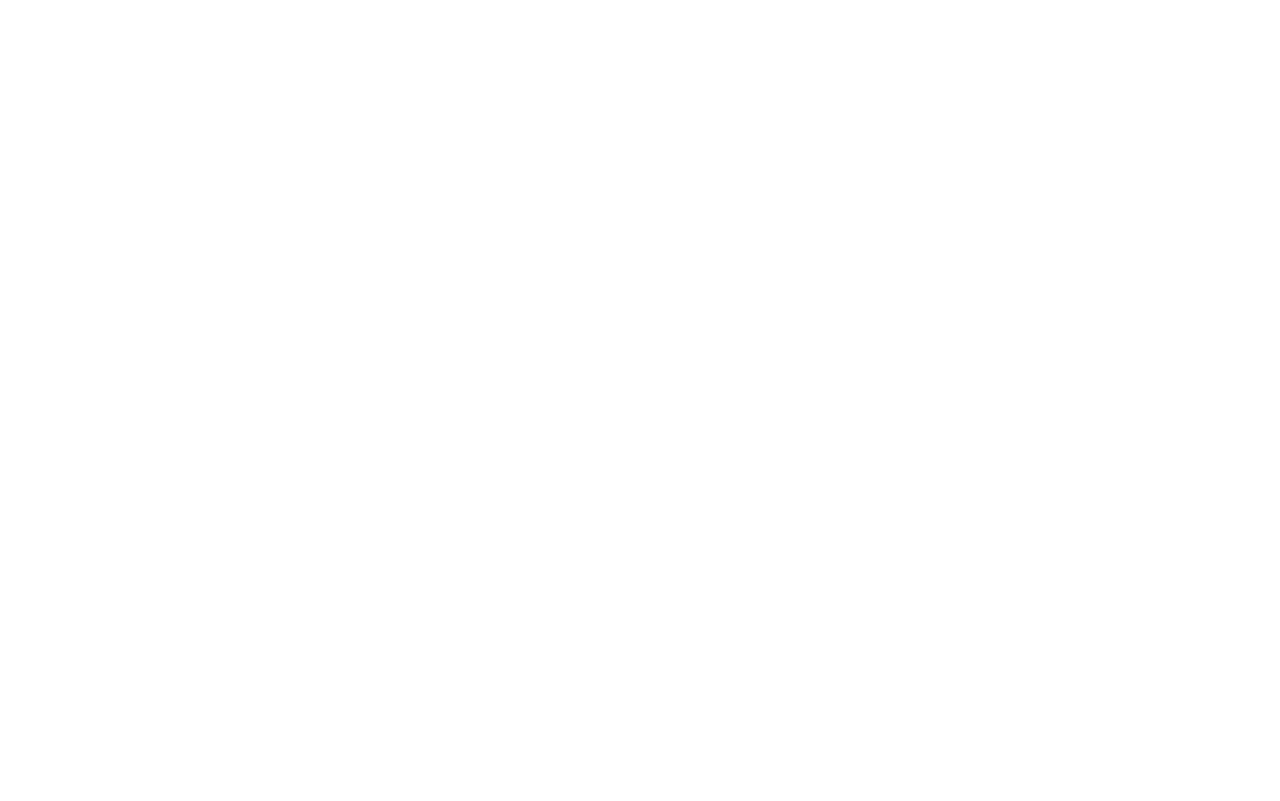
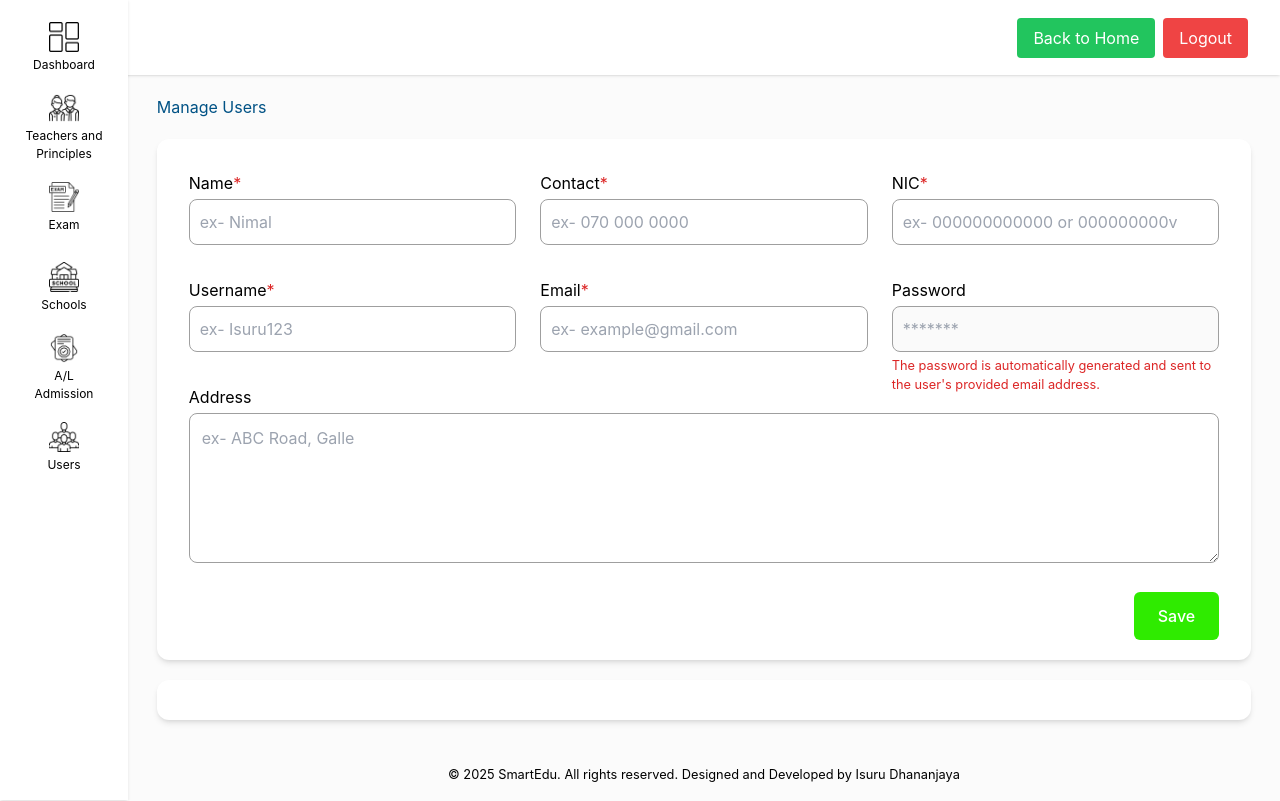
Before and after one commit to Dhananjaya1321/SmartEduWebFrontend, a React (Create React App) app: page /zonal-education-offices-admin/manage-users in a window 1280 px wide. Before the commit this address had no page. Built offline with nearby package versions, Linux system fonts and the light colour scheme.

Commit message:
ZMoEUser was created

```diff
--- a/src/App.tsx
+++ b/src/App.tsx
@@ -19,6 +19,7 @@
 import {MEoMAdminDashboard} from "./view/pages/MoE/MEoMAdminDashboard/MEoMAdminDashboard";
 import {MoEUser} from "./view/pages/MoE/MoEUser/MoEUser";
 import {PMoEUser} from "./view/pages/PMoE/PMoEUser/PMoEUser";
+import {ZMoEUser} from "./view/pages/ZEoM/ZMoEUser/ZMoEUser";
 
 
 function AppContent() {
@@ -37,6 +38,7 @@
             </Route>
             <Route path="/zonal-education-offices-admin" element={<ZEoMAdminPage/>}>
                 <Route index element={<ZEoMAdminDashboard/>}/>
+                <Route path="manage-users" element={<ZMoEUser/>}/>
             </Route>
             <Route path="/provincial-education-offices-admin" element={<PEoMAdminPage/>}>
                 <Route index element={<PEoMAdminDashboard/>}/>
--- /dev/null
+++ b/src/view/pages/ZEoM/ZMoEUser/ZMoEUser.tsx
@@ -0,0 +1,93 @@
+import React from "react";
+import {TextField} from "../../../component/TextField/TextField";
+import {TextArea} from "../../../component/TextArea/TextArea";
+import {Button} from "../../../component/Button/Button";
+import {FooterSpace} from "../../../component/FooterSpace/FooterSpace";
+import {Footer} from "../../../component/Footer/Footer";
+
+export const ZMoEUser = () => {
+    return (
+        <section className='h-max flex w-[95%] flex-col justify-center'>
+            <section className='text-[#005285] flex flex-row justify-start mt-5'>
+                <h3>Manage Users</h3>
+            </section>
+            {/*url display section*/}
+            <section
+                className='bg-white flex flex-row flex-wrap items-center justify-center mt-5 p-5 rounded-xl shadow-md'>
+                <div className='flex flex-row flex-wrap items-center justify-center w-full'>
+                    <TextField
+                        name="name"
+                        placeholder={'ex- Nimal'}
+                        label={'Name'}
+                        important={"*"}
+                    />
+                    <TextField
+                        name="contact"
+                        placeholder={'ex- 070 000 0000'}
+                        label={'Contact'}
+                        important={"*"}
+                    />
+                    <TextField
+                        name="nic"
+                        placeholder={'ex- 000000000000 or 000000000v'}
+                        label={'NIC'}
+                        important={"*"}
+                    />
+                </div>
+                <div className='flex flex-row flex-wrap items-center justify-center w-full'>
+                    <TextField
+                        name="username"
+                        placeholder={'ex- Isuru123'}
+                        label={'Username'}
+                        important={"*"}
+
+                    />
+                    <TextField
+                        name="email"
+                        placeholder={'ex- example@gmail.com'}
+                        label={'Email'}
+                        important={"*"}
+
+                    />
+                    <div className='grow w-[220px] mx-3 my-3 gap-1 flex flex-col justify-start'>
+                        <div className='flex flex-row'>
+                            <label className='text-black flex justify-start'>Password</label>
+                        </div>
+                        <input
+                            className={`text-input p-[7px]`}
+                            type={"text"}
+                            placeholder={"*******"}
+                            disabled={true}
+                            name={"Password"}
+                        ></input>
+                        <div className={`h-[5px]`}>
+                            <small
+                                className={`text-start text-red-600 block`}>
+                                {"The password is automatically generated and sent to the user's provided email address."}
+                            </small>
+                        </div>
+                    </div>
+                </div>
+                <div className='flex flex-row flex-wrap items-center justify-center w-full'>
+                    <TextArea
+                        name="address"
+                        placeholder={'ex- ABC Road, Galle'}
+                        label={'Address'}
+
+                    />
+                </div>
+                <div className='flex flex-row flex-wrap items-center justify-end w-full'>
+                    <Button
+                        name={'Save'}
+                        color={'bg-[#2FEB00]'}
+                    />
+                </div>
+            </section>
+            <section
+                className='bg-white flex flex-row flex-wrap items-center justify-center mt-5 p-5 rounded-xl shadow-md'>
+            </section>
+            <FooterSpace/>
+            <Footer/>
+        </section>
+    );
+};
```
